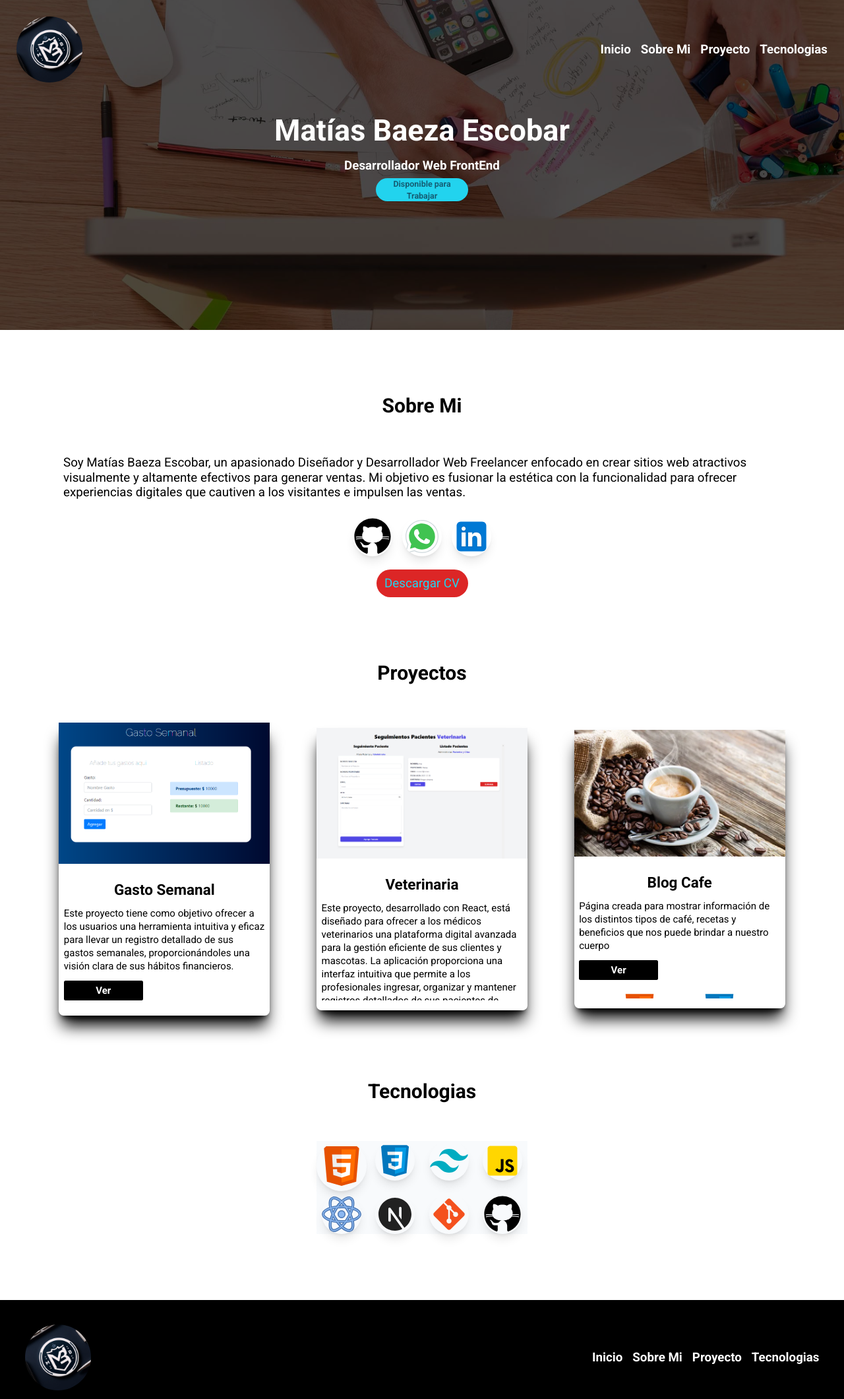
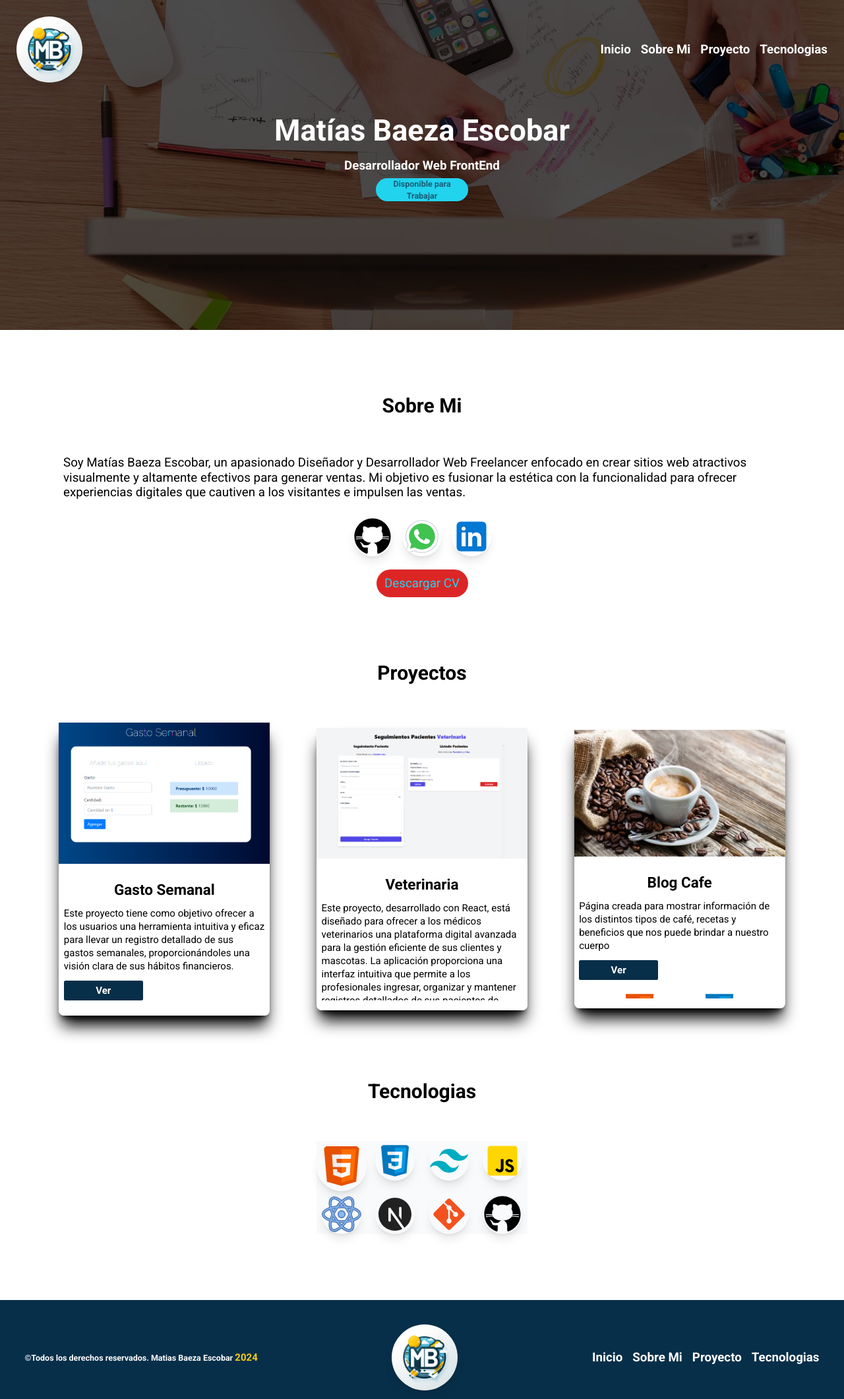
Before and after one commit to ProgramacionMatias/PortFolio, a Next.js app: page / in a window 1280 px wide. Shown: the whole page at 66% size. Built offline with nearby package versions, Linux system fonts and the light colour scheme.

Commit message:
cambiando el logo y los colores

```diff
--- a/app/ui/components/Button.tsx
+++ b/app/ui/components/Button.tsx
@@ -2,7 +2,7 @@ import React from 'react'
 
 export default function Button() {
   return (
-    <button className='bg-black transition duration-700 tranform hover:scale-125 text-white font-bold py-2 px-4 rounded w-48 mt-5 text-2xl  '>
+    <button className='bg-sky-950 transition duration-700 tranform hover:scale-125 text-white font-bold py-2 px-4 rounded w-48 mt-5 text-2xl  '>
       Ver
     </button>
   )
--- a/app/ui/components/Footer.tsx
+++ b/app/ui/components/Footer.tsx
@@ -5,16 +5,22 @@ import styles from '@/app/ui/header.module.css'
 import Image from 'next/image'
 
 export default function Footer() {
+
+    const fecha = new Date().getFullYear()
+
     return (
         <div>
             <div id='Inicio'>
 
-<section className={`bg-black text-white font-bold text-xl p-5 `}>
-    <div className='pt-10 md:flex md:justify-between items-center px-10'>
+                <section className={`bg-sky-950 text-white font-bold text-xl p-5 `}>
 
+                    <div className='flex-col-reverse gap-5 pt-10 flex md:flex md:flex-row justify-between items-center px-10 '>
+                        <div className="py-8 ">
+                            <p> {`©Todos los derechos reservados. Matias Baeza Escobar `} <span className="text-2xl text-yellow-400">{fecha}</span></p>
+                        </div>
                         <Link legacyBehavior href={'#Inicio'}>
 
-            <Image src='/img/logoFree.jpeg' width={700} height={700} alt="logo" className="w-40 h-40 rounded-full transition duration-700 tranform hover:scale-125 hover:shadow-cyan-200 shadow-lg" />
+                            <Image src='/img/logoNuevo.jpeg' width={700} height={700} alt="logo" className="w-40 h-40 rounded-full transition duration-700 tranform hover:scale-125 hover:shadow-cyan-200 shadow-lg" />
                         </Link>
 
                         <nav className='flex flex-col md:flex-row gap-1 md:gap-6 text-3xl text-center  ' >
@@ -35,6 +41,8 @@ export default function Footer() {
 
 
                         </nav>
+
+
                     </div>
 
 
--- a/app/ui/components/Header.tsx
+++ b/app/ui/components/Header.tsx
@@ -20,7 +20,7 @@ export default function Header() {
 
                         <Link legacyBehavior href={'#Inicio'}>
 
-                            <Image src='/img/logoFree.jpeg' width={700} height={700} alt="logo" className="w-40 h-40 rounded-full transition duration-700 tranform hover:scale-125 hover:shadow-cyan-200 shadow-lg" />
+                            <Image src='/img/logoNuevo.jpeg' width={700} height={700} alt="logo" className="w-40 h-40 rounded-full transition duration-700 tranform hover:scale-125 hover:shadow-cyan-200 shadow-lg" />
                         </Link>
 
                         <nav className='flex flex-col md:flex-row gap-1 md:gap-6 text-3xl text-center  ' >
```
Also changed, not shown: public/img/logoNuevo.jpeg (added). Lines whose indentation alone changed are shown as unchanged.
